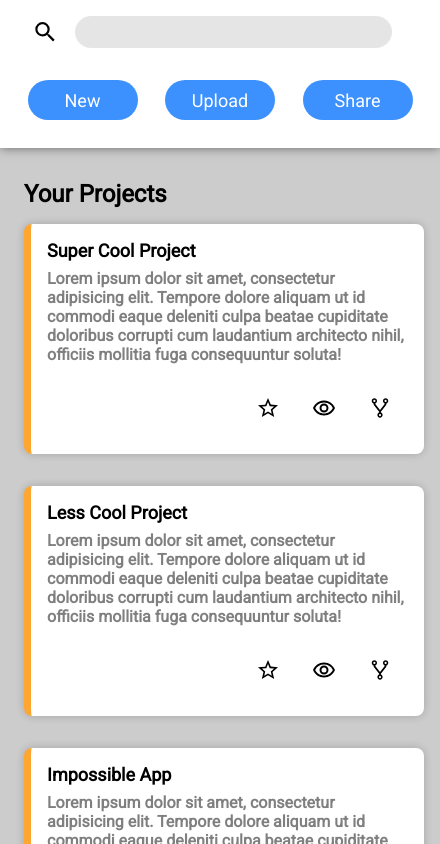
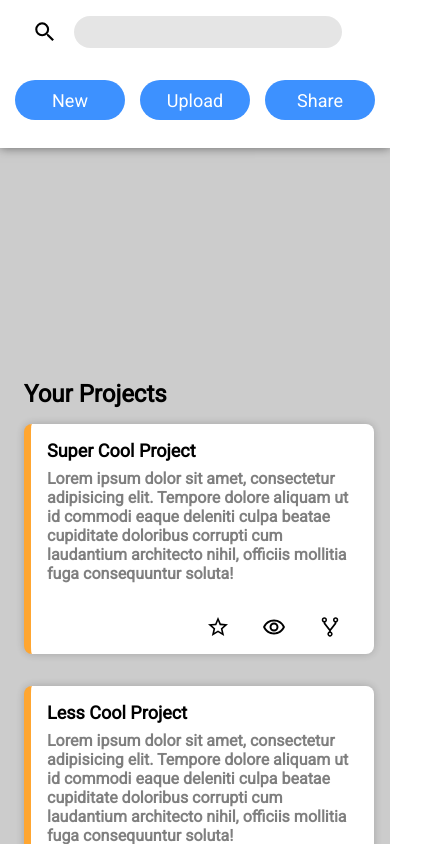
Before and after one commit to krownlesskev/project-admin-dashboard, a React (Create React App) app: page / in a window 390 px wide. Shown: the whole page, 440 px wide, since content can reach past the window. Built offline with nearby package versions, Linux system fonts and the light colour scheme.

Commit message:
finished components and responsive design

```diff
--- a/src/components/main/Main.styles.scss
+++ b/src/components/main/Main.styles.scss
@@ -125,8 +125,17 @@
     }
 
     .content {
-        overflow: scroll;
+        overflow-y: scroll;
         flex-direction: column;
+        .content-left {
+            position: relative;
+            top: 200px;
+        }
+
+        .content-right {
+            position: relative;
+            top: 200px;
+        }
     }
 }
 
--- a/src/components/main/cards/project-card/ProjectCard.styles.scss
+++ b/src/components/main/cards/project-card/ProjectCard.styles.scss
@@ -3,7 +3,7 @@
     border-radius: 8px;
     box-shadow: 0 0 10px rgba($color: #000000, $alpha: 0.2);
     height: 230px;
-    width: 400px;
+    max-width: 400px;
     background-color: #ffffff;
     margin: 0rem 1rem 2rem 0;
     transform: scale(1);
@@ -42,3 +42,9 @@
     transform: scale(1.05);
     transition: .3s;
 }
+
+// @media (max-width:1676px) {
+//     .project-card-container {
+//         margin: 0rem 0;
+//     }
+// }
```
